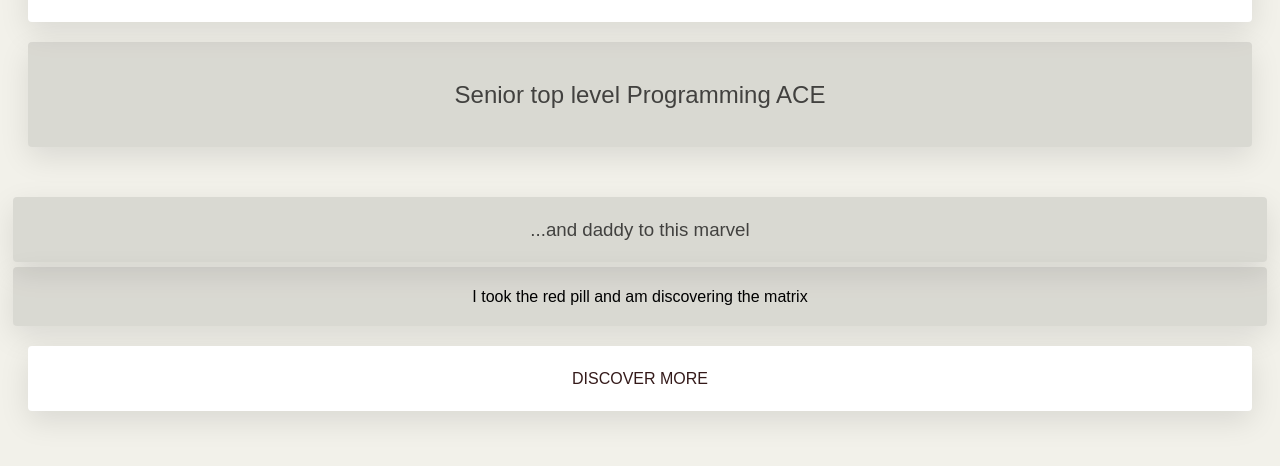
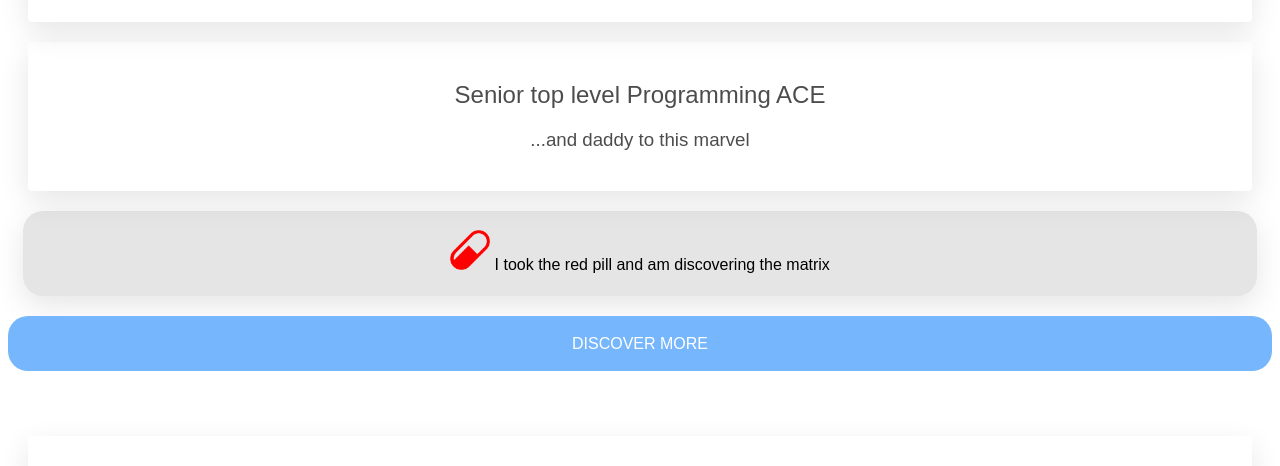
Before and after one commit to xaviereveraert/profile, a plain HTML site: page index.html in a window 1280 px wide. Shown: the part 390-856 px from the top of the page. Drawn offline with Linux system fonts and the light colour scheme.

Commit message:
my profile page

```diff
--- /dev/null
+++ b/components/cards.css
@@ -0,0 +1,48 @@
+
+.card-white {
+  background-color: white;
+  padding: 20px;
+  margin: 30px;
+  box-shadow: 0px 10px 30px rgba(0,0,0,0.1);
+  border-radius: 4px;
+  text-align: center;
+  margin: 20px;
+
+}
+
+.card-light-grey {
+  padding: 20px;
+  margin: 30px;
+  box-shadow: 0px 10px 30px rgba(0,0,0,0.1);
+  border-radius: 4px;
+  margin: 20px 0px;
+  text-align: center;
+  margin: 20px;
+  background-color: 0px 10px 30px rgba(0,0,0,0.1);
+
+}
+
+.card-light-grey-thin {
+  padding: 3px;
+  margin: 1px;
+  box-shadow: 0px 10px 30px rgba(0,0,0,0.1);
+  border-radius: 20px;
+  margin: 5px 4px;
+  text-align: center;
+  margin: 15px;
+  background-color: rgba(0,0,0,0.1);
+
+}
+
+.button {
+  background-color: #76b6fd;
+  margin: 20px 00px;
+  border: none;
+  color: white;
+  padding: 15px 32px;
+  text-align: center;
+  text-decoration: none;
+  font-size: 16px;
+  border-radius: 20px;
+
+}
--- a/index.html
+++ b/index.html
@@ -2,6 +2,7 @@
 <html lang="en">
 <head>
   <meta name="viewport" content="width=device-width, initial-scale=1">
+  <link rel="stylesheet" type="text/css" href="components/cards.css">
   <link rel="stylesheet" type="text/css" href="style.css">
   <link rel="stylesheet" href="https://use.fontawesome.com/releases/v5.6.3/css/all.css">
   <meta charset="UTF-8">
@@ -16,36 +17,33 @@
 
   <div class="card-light-grey">
     <h2>Senior top level Programming ACE</h2>
-  </div>
-   <br>
-   <div class="card-light-grey-thin">
     <h3>...and daddy to this marvel</h3>
   </div>
+
   <div class="card-light-grey-thin">
-    <p>I took the red pill and am discovering the matrix</p>
+    <p><img src="images/red-pill-png-3.png" alt="red pill" width="40px" href="https://www.linkedin.com/in/xavier-everaert-666ba71/" target="_blank">  I took the red pill and am discovering the matrix</p>
   </div>
 
 
-  <div class="card-white">
-  <a href="#">Discover more</a>
+
+
+  <div class="button">
+  <a style="color:white;" href="https://www.linkedin.com/in/xavier-everaert-666ba71/" target="_blank">Discover more</a>
 </div>
+    <br>
 
-    <br>
-    <br>
-    <br>
-    <br>
 
   <div class="card-white">
   <div class="list-inline">
   <ul>
     <li>
       <a href="https://www.facebook.com/xavier.everaert" target="_blank">
-        <i class="fab fa-facebook-square"></i>
+        <i class="fab fa-facebook-f fa-2x"></i>
       </a>
-        </li>
+    </li>
     <li>
       <a href="https://www.instagram.com/intvs/" target="_blank">
-        <i class="fab fa-instagram-square"></i>
+        <i class="fab fa-instagram fa-2x"></i>
       </a>
     </li>
   </ul>
--- a/style.css
+++ b/style.css
@@ -1,7 +1,7 @@
 
 
 body {
-  background-color: #f2f1ea;
+  background-color: #FFFFFF;
   font-family: 'Barlow Semi Condensed', sans-serif;
   line-height: 25px
 }
@@ -49,43 +49,6 @@ a:hover;  {
   margin: 0 auto;
 }
 
-.card-white {
-  background-color: white;
-
-  padding: 20px;
-  margin: 30px;
-  box-shadow: 0px 10px 30px rgba(0,0,0,0.1);
-  box-shadow: rg;
-  border-radius: 4px;
-  margin: 20px 0px;
-  text-align: center;
-  margin: 20px;
-
-}
-
-.card-light-grey {
-  padding: 20px;
-  margin: 30px;
-  box-shadow: 0px 10px 30px rgba(0,0,0,0.1);
-  border-radius: 4px;
-  margin: 20px 0px;
-  text-align: center;
-  margin: 20px;
-  background-color: rgba(0,0,0,0.1);
-
-}
-
-.card-light-grey-thin {
-  padding: 1px;
-  margin: 5px;
-  box-shadow: 0px 10px 30px rgba(0,0,0,0.1);
-  border-radius: 4px;
-  margin: 5px 0px;
-  text-align: center;
-  margin: 5px;
-  background-color: rgba(0,0,0,0.1);
-
-}
 
 .list-inline {
   list-style: none;
```
Also changed, not shown: images/red-pill-png-3.png (added), 1 other file.
